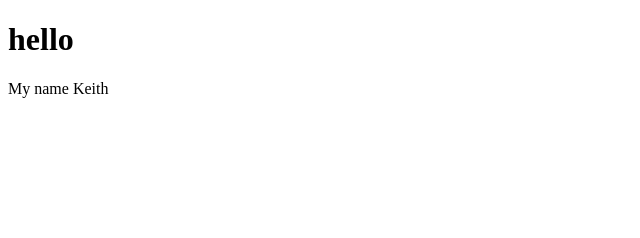
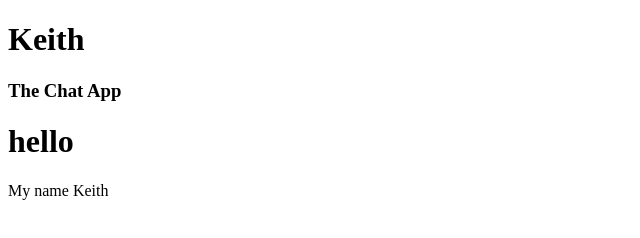
Before and after one commit to AlexBrooks2000/Chat_app, a plain HTML site: page home_page.html in a window 1280 px wide. Shown: the whole page, without its empty margins (0-640 px from the left). Drawn offline with Linux system fonts and the light colour scheme.

Commit message:
even newer commit

```diff
--- a/home_page.html
+++ b/home_page.html
@@ -1,6 +1,9 @@
 <!DOCTYPE html>
 
 <html>
+<head>
+  <h1>Keith</h1>
+  <h3>The Chat App</h3>
     <body>
         <h1>
             hello
```
